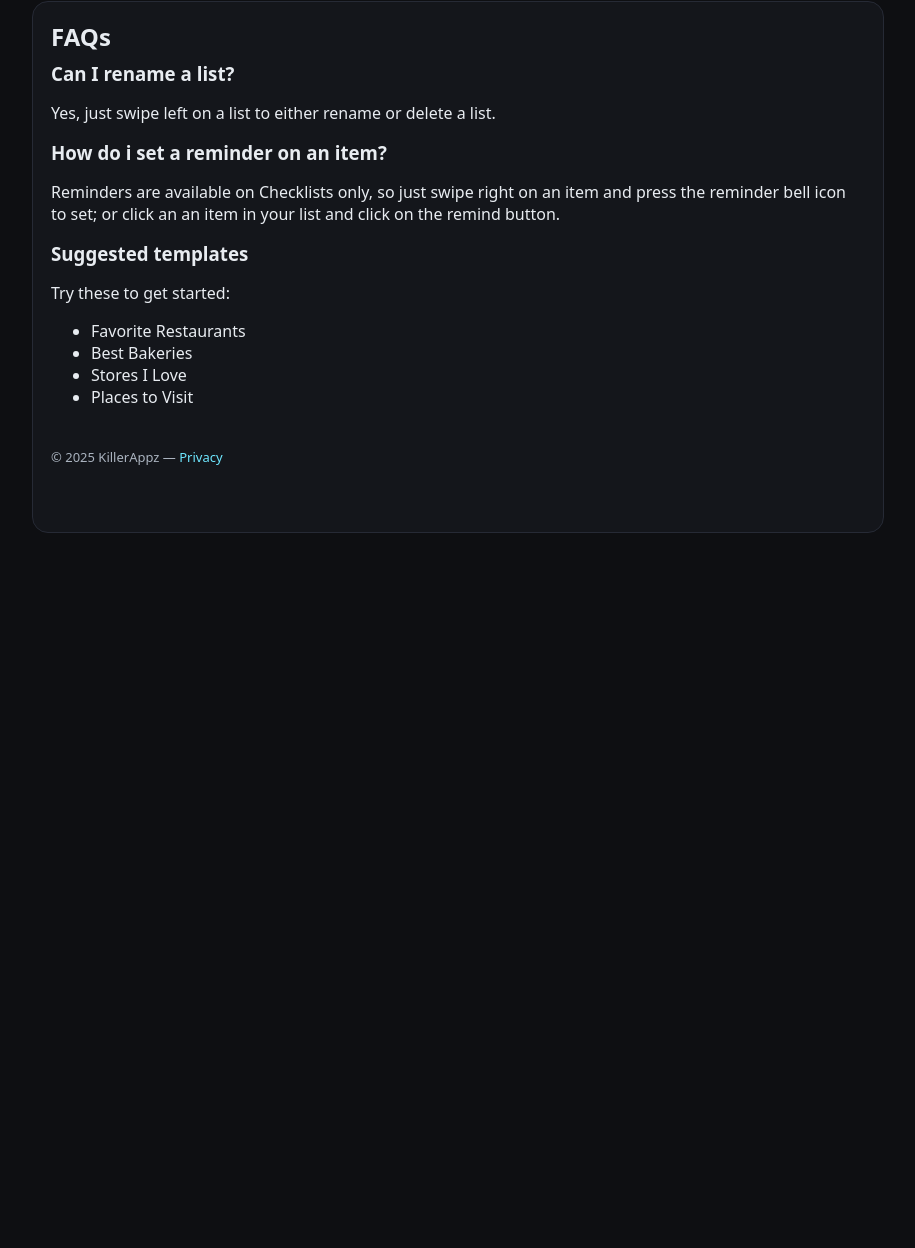
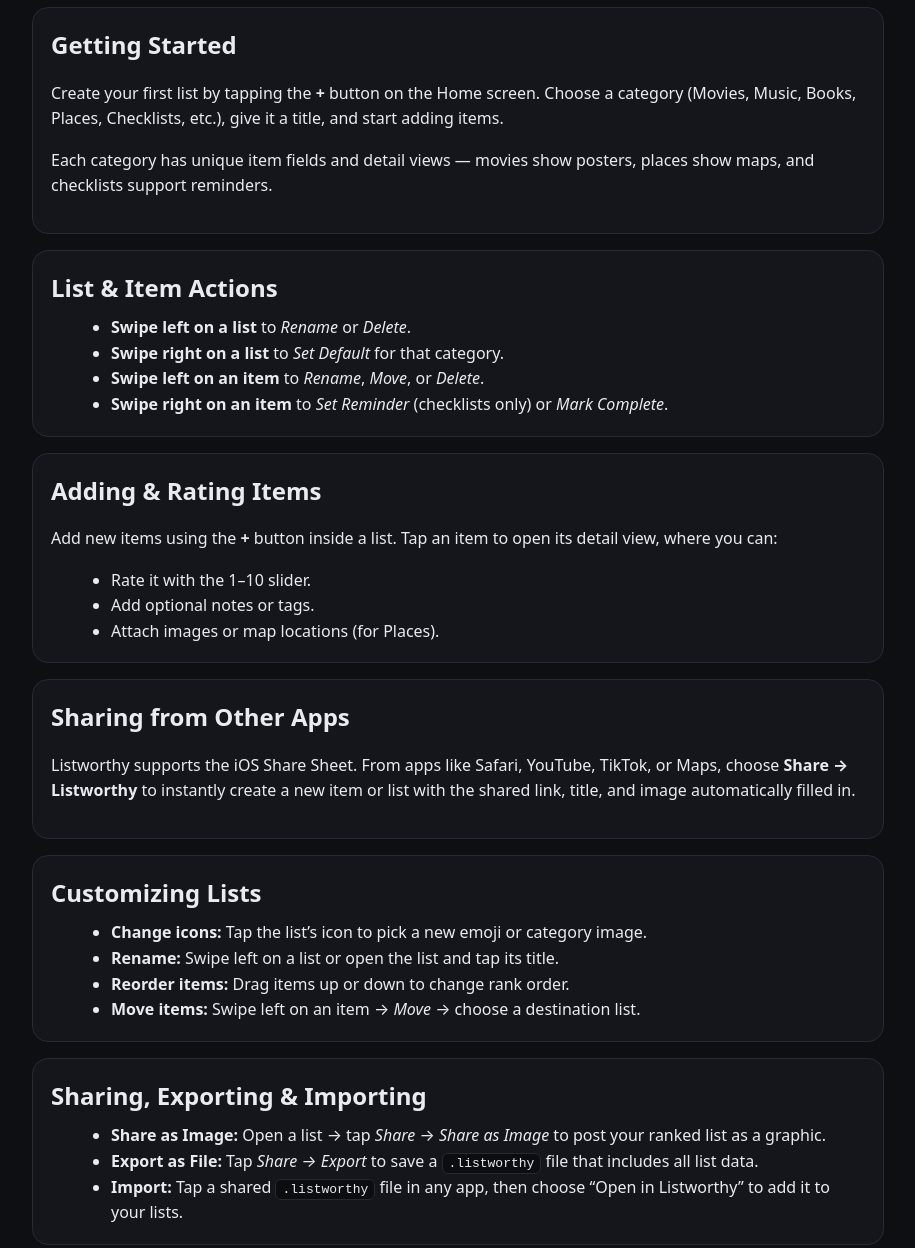
Before and after one commit to Pacerjon/killerappz, a plain HTML site: page support.html in a window 1280 px wide. Shown: the part 384-1632 px from the top of the page, without its empty margins (182-1097 px from the left). Before the commit the page ends 957 px from the top, so only its background shows below. Drawn offline with Linux system fonts and the light colour scheme.

Commit message:
Revise FAQs and add getting started instructions
Updated FAQs section to include getting started instructions and item actions.

```diff
--- a/support.html
+++ b/support.html
@@ -8,7 +8,7 @@
   <style>
     :root{--bg:#0e0f12;--panel:#14161b;--text:#e8ecf1;--muted:#aab3bf;--brand:#6ee7ff;--brand2:#a78bfa}
     *{box-sizing:border-box}
-    html,body{margin:0;padding:0;background:var(--bg);color:var(--text);font-family:system-ui,-apple-system,Segoe UI,Roboto,Helvetica,Arial,sans-serif}
+    html,body{margin:0;padding:0;background:var(--bg);color:var(--text);font-family:system-ui,-apple-system,Segoe UI,Roboto,Helvetica,Arial,sans-serif;line-height:1.6}
     a{color:var(--brand);text-decoration:none}
     a:hover{text-decoration:underline}
     header,main,footer{max-width:900px;margin:0 auto;padding:24px}
@@ -19,6 +19,7 @@
     .foot{color:var(--muted);font-size:13px;padding:24px 0 48px}
     code{background:#0c0d11;border:1px solid #252a33;border-radius:6px;padding:2px 6px}
     .badge{display:inline-block;padding:6px 12px;border:1px solid #2a2f39;border-radius:999px;color:var(--muted);font-size:12px}
+    ul{margin:0 0 0 20px}
   </style>
 </head>
 <body>
@@ -45,26 +46,94 @@
     </div>
 
     <div class="panel">
-      <h2>FAQs</h2>
+      <h2>Getting Started</h2>
+      <p>Create your first list by tapping the <strong>+</strong> button on the Home screen. Choose a category (Movies, Music, Books, Places, Checklists, etc.), give it a title, and start adding items.</p>
+      <p>Each category has unique item fields and detail views — movies show posters, places show maps, and checklists support reminders.</p>
+    </div>
 
-      <h3>Can I rename a list?</h3>
-      <p>Yes, just swipe left on a list to either rename or delete a list.</p>
+    <div class="panel">
+      <h2>List & Item Actions</h2>
+      <ul>
+        <li><strong>Swipe left on a list</strong> to <em>Rename</em> or <em>Delete</em>.</li>
+        <li><strong>Swipe right on a list</strong> to <em>Set Default</em> for that category.</li>
+        <li><strong>Swipe left on an item</strong> to <em>Rename</em>, <em>Move</em>, or <em>Delete</em>.</li>
+        <li><strong>Swipe right on an item</strong> to <em>Set Reminder</em> (checklists only) or <em>Mark Complete</em>.</li>
+      </ul>
+    </div>
 
-      <h3>How do i set a reminder on an item?</h3>
-      <p>Reminders are available on Checklists only, so just swipe right on an item and press the reminder bell icon to set; or click an an item in your list and click on the remind button.</p>
+    <div class="panel">
+      <h2>Adding & Rating Items</h2>
+      <p>Add new items using the <strong>+</strong> button inside a list. Tap an item to open its detail view, where you can:</p>
+      <ul>
+        <li>Rate it with the 1–10 slider.</li>
+        <li>Add optional notes or tags.</li>
+        <li>Attach images or map locations (for Places).</li>
+      </ul>
+    </div>
 
-      <h3>Suggested templates</h3>
-      <p>Try these to get started:</p>
+    <div class="panel">
+      <h2>Sharing from Other Apps</h2>
+      <p>Listworthy supports the iOS Share Sheet. From apps like Safari, YouTube, TikTok, or Maps, choose <strong>Share → Listworthy</strong> to instantly create a new item or list with the shared link, title, and image automatically filled in.</p>
+    </div>
+
+    <div class="panel">
+      <h2>Customizing Lists</h2>
       <ul>
-        <li>Favorite Restaurants</li>
-        <li>Best Bakeries</li>
-        <li>Stores I Love</li>
-        <li>Places to Visit</li>
+        <li><strong>Change icons:</strong> Tap the list’s icon to pick a new emoji or category image.</li>
+        <li><strong>Rename:</strong> Swipe left on a list or open the list and tap its title.</li>
+        <li><strong>Reorder items:</strong> Drag items up or down to change rank order.</li>
+        <li><strong>Move items:</strong> Swipe left on an item → <em>Move</em> → choose a destination list.</li>
       </ul>
+    </div>
 
-  <footer class="foot">
-    <div>© <span id="y"></span> KillerAppz — <a href="/privacy.html">Privacy</a></div>
-  </footer>
+    <div class="panel">
+      <h2>Sharing, Exporting & Importing</h2>
+      <ul>
+        <li><strong>Share as Image:</strong> Open a list → tap <em>Share</em> → <em>Share as Image</em> to post your ranked list as a graphic.</li>
+        <li><strong>Export as File:</strong> Tap <em>Share → Export</em> to save a <code>.listworthy</code> file that includes all list data.</li>
+        <li><strong>Import:</strong> Tap a shared <code>.listworthy</code> file in any app, then choose “Open in Listworthy” to add it to your lists.</li>
+      </ul>
+    </div>
+
+    <div class="panel">
+      <h2>Reminders</h2>
+      <p>Reminders are available only in Checklists. Swipe right on an item and tap the bell icon to pick a date and time. Notifications appear locally — no sign-in required.</p>
+    </div>
+
+    <div class="panel">
+      <h2>Search & Categories</h2>
+      <p>Use the magnifying glass icon to search your lists:</p>
+      <ul>
+        <li><strong>All Lists:</strong> Search titles and notes across everything.</li>
+        <li><strong>Category Tabs:</strong> Each category shows lists related to that topic only (Movies, Music, Books, etc.).</li>
+        <li><strong>Places:</strong> Searches include names and map results.</li>
+      </ul>
+    </div>
+
+    <div class="panel">
+      <h2>Item Detail Views</h2>
+      <ul>
+        <li><strong>Movies & TV:</strong> Show poster, release year, and rating slider.</li>
+        <li><strong>Music:</strong> Displays album art and lets you rank tracks or albums.</li>
+        <li><strong>Books:</strong> Includes author, cover, and notes.</li>
+        <li><strong>Places:</strong> Shows Apple Maps preview and directions link.</li>
+        <li><strong>Checklists:</strong> Support reminders, completion toggles, and reorderable tasks.</li>
+      </ul>
+    </div>
+
+    <div class="panel">
+      <h2>Tips</h2>
+      <ul>
+        <li>Tap and hold items for quick reorder mode.</li>
+        <li>Use the <em>Set Default List</em> option to make sharing faster — new shares go straight into your chosen list.</li>
+        <li>Gold supporters can disable ads and unlock iCloud sync + export options.</li>
+      </ul>
+    </div>
+
+    <footer class="foot">
+      <div>© <span id="y"></span> KillerAppz — <a href="/privacy.html">Privacy</a></div>
+    </footer>
+  </main>
 
   <script>
     document.getElementById('y').textContent = new Date().getFullYear();
```
